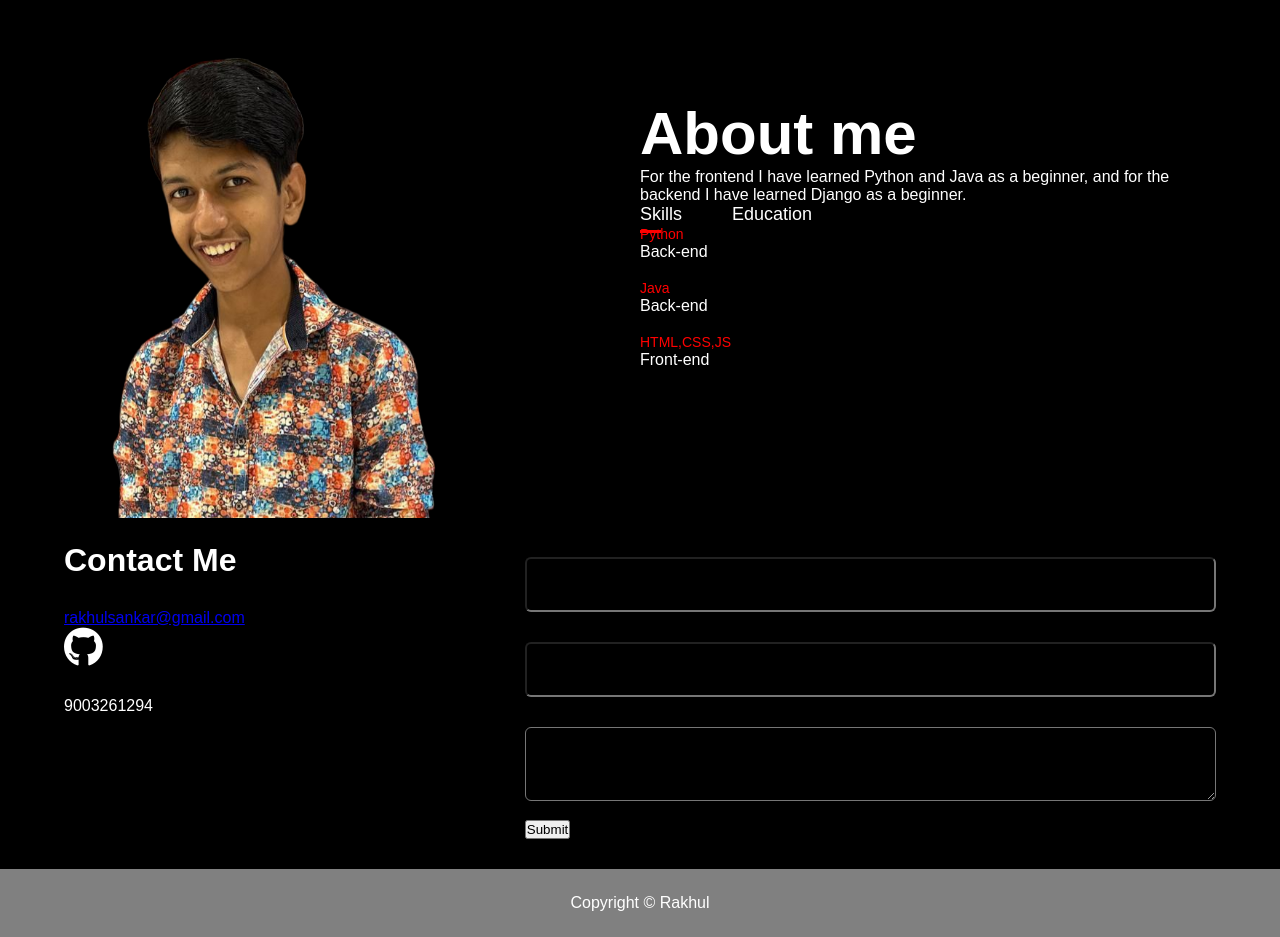
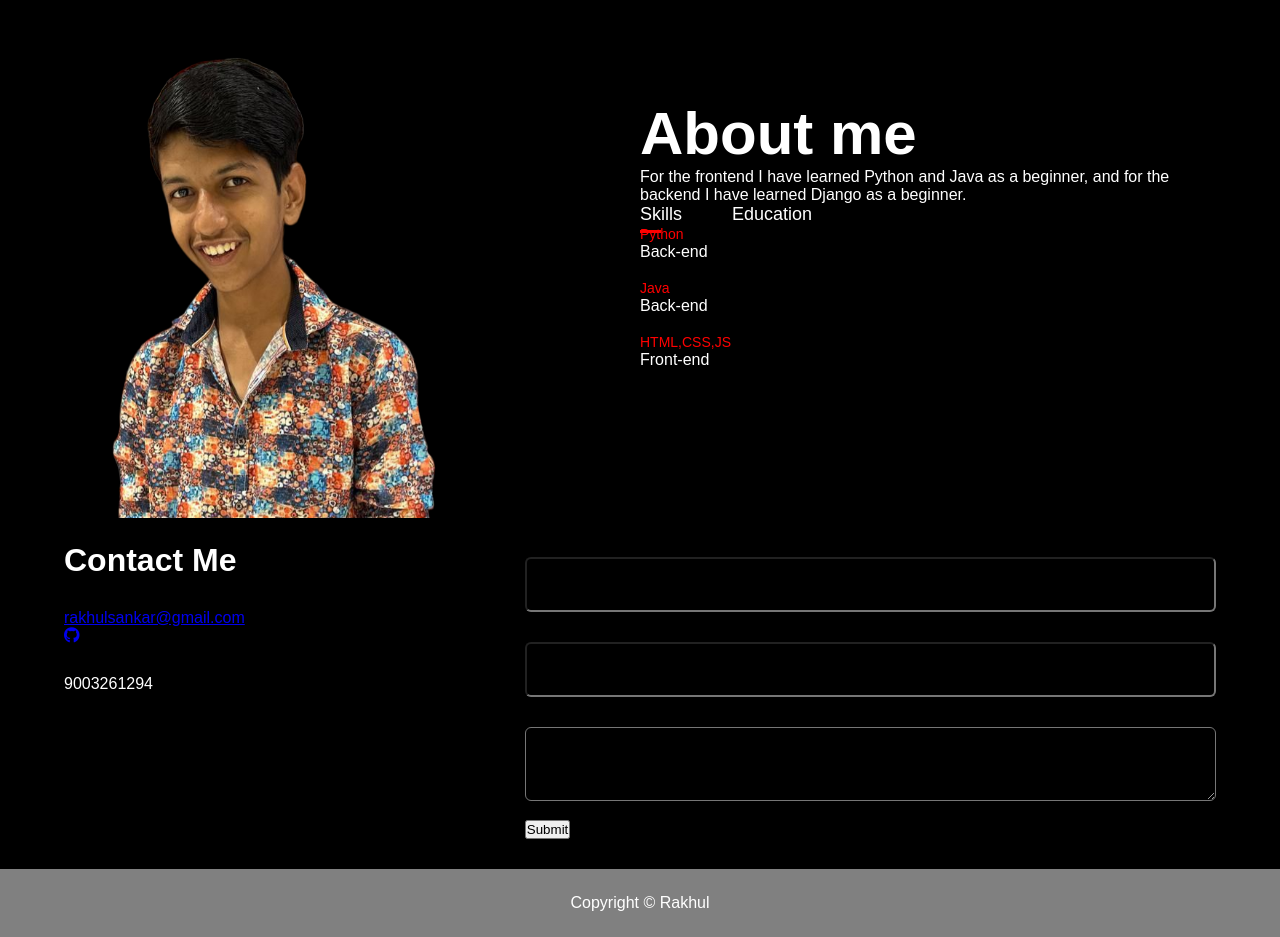
Before and after one commit to Rakhul-Sankar/Portfolio, a Python web app: template templates/raja.html in a window 1280 px wide. Shown: the part 811-1748 px from the top of the page. Run offline with Jinja, Linux system fonts and the light colour scheme; the template is opened without the code that fills it, so the values that code supplies are empty; some libraries are stand-ins or nearby versions.

Commit message:
git added

```diff
--- a/templates/raja.html
+++ b/templates/raja.html
@@ -85,7 +85,7 @@
                     <h1 class="sub-title">Contact Me</h1>
                     <p><a href="mailto:rakhulsankar@gmail.com">rakhulsankar@gmail.com</a></p>
                     <a href="https://github.com/Rakhul-Sankar" target="_blank">
-                     <i class="fab fa-github" style="font-size: 40px; color: white;"></i>
+                     <i class="fab fa-github github-icon"></i>
                       </a>
 
                     <p>9003261294</p>
```
